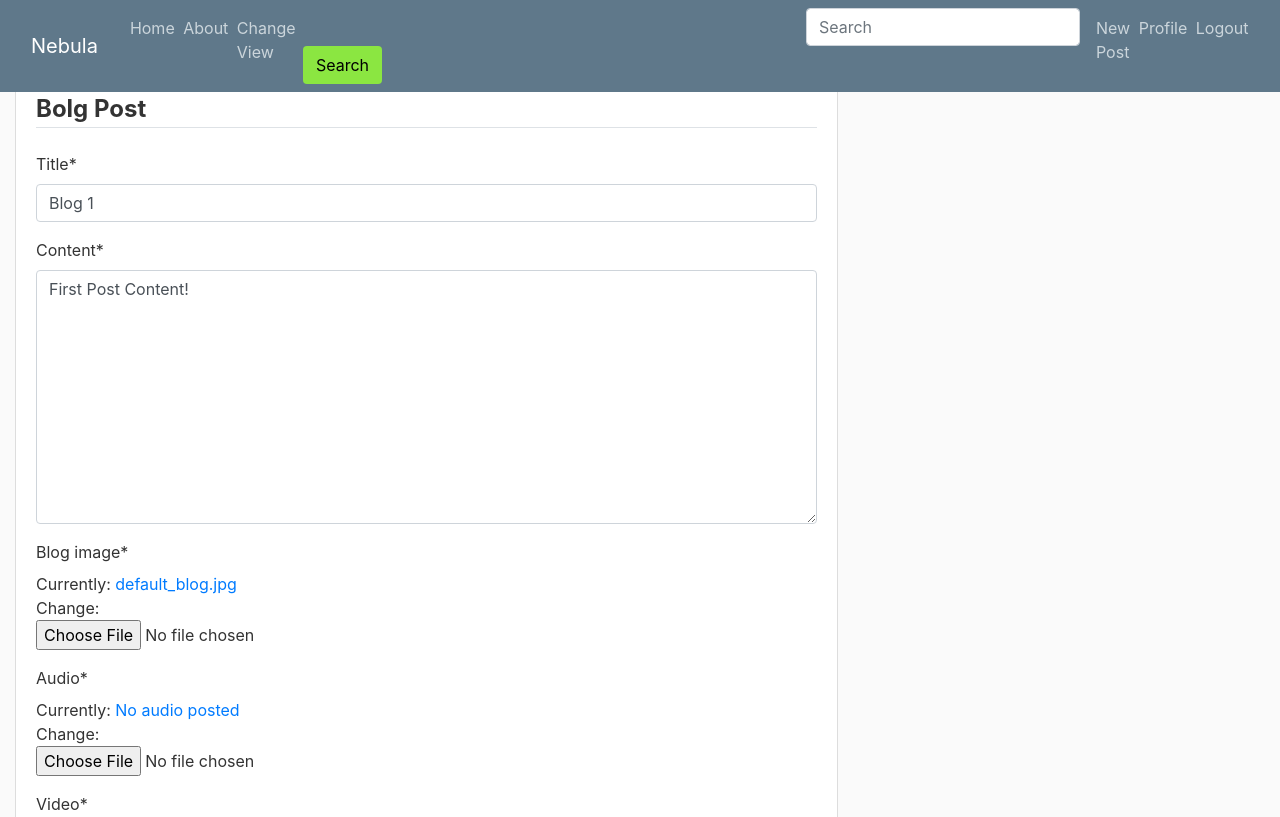
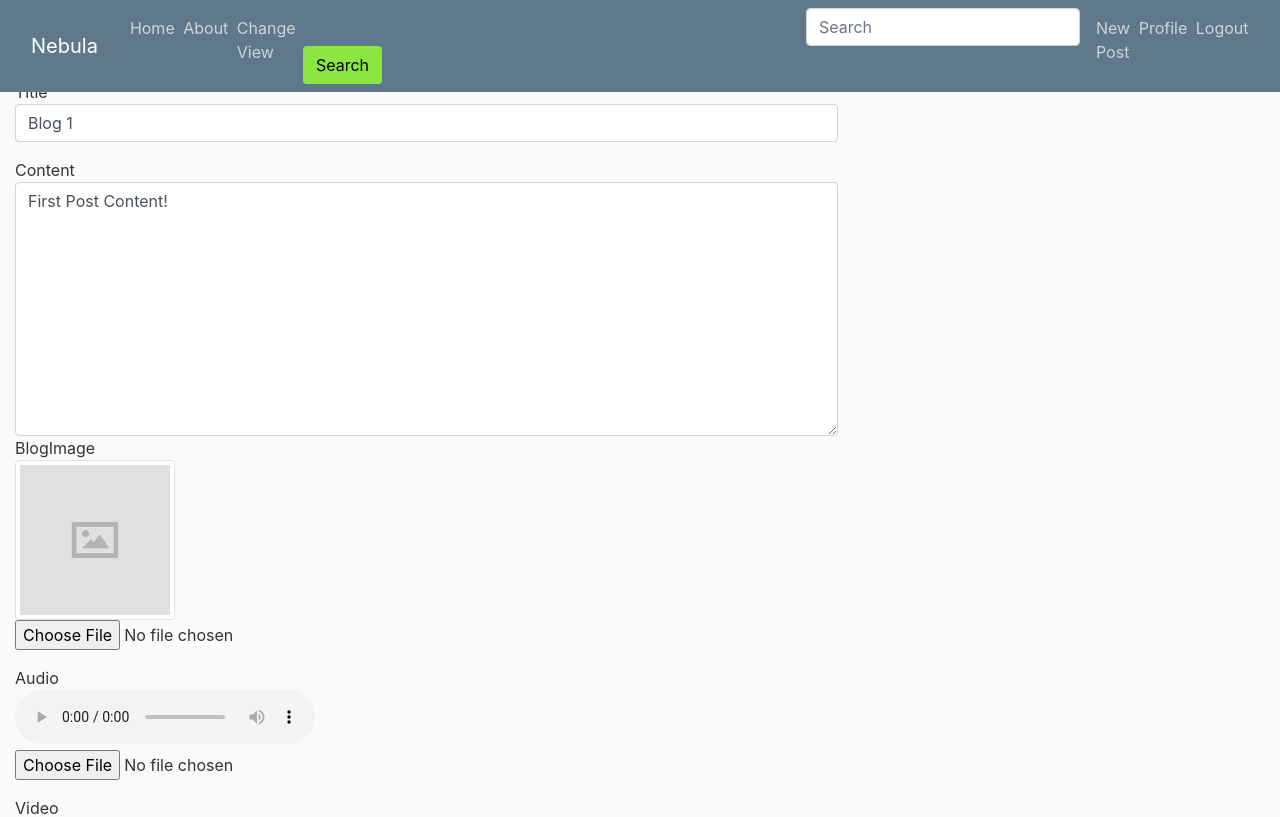
Before and after one commit to viveklele/Nebula-Media, a Django app: page /post/1/update/ in a window 1280 px wide. Shown: the top 817 px of the page. Run offline with Django 3.2, Linux system fonts and the light colour scheme; a user stored in the database is signed in; data comes from the database, SQL or seed files in the repository; both versions use the stored data as it was after the commit; some libraries are stand-ins or nearby versions.

Commit message:
create view updated

```diff
--- /dev/null
+++ b/blog/templates/blog/post_update.html
@@ -0,0 +1,50 @@
+{% extends "blog/base.html" %}
+{% block content %}
+<body>
+  <div>
+    <form method="post" action="{% url 'post-update' pk=form.pk %}" enctype="multipart/form-data">
+      {% csrf_token %}
+      <div>Title</div>
+      <div class="form-group">
+        <input class="form-control" id="title" name='title' value="{{form.title}}" type="text" required>
+      </div>
+      <div>Content</div>
+       <textarea name="content" cols="40" rows="10" class="textarea form-control" required id="id_content" name="content">{{form.content}}</textarea>
+
+       <div>BlogImage</div>
+      <div class="form-group">
+        {% if form.blog_image %}
+        <img class="img-thumbnail" style="height:10rem;" src="{{ form.blog_image.url }}" alt="image" required><br>
+        {% endif %}
+        <input id="blog_image" name='blog_image' type="file" >
+      </div>
+
+       <div>Audio</div>
+      <div class="form-group">
+        {% if form.audio %}
+        <audio src="{{ form.audio.url}}" controls></audio><br>
+        {% endif %}
+        <input id="audio" name='audio' type="file">
+      </div>
+
+       <div>Video</div>
+      <div class="form-group">
+        {% if form.video %}
+        <video width="600" height="400" src="{{ form.video.url }}" controls></video>
+        {% endif %}
+        <input id="video" name='video' type="file">
+      </div>
+
+       <div>keyword</div>
+      <div class="form-group">
+        <input class="form-control" id="keywords" name='keywords' type="text" value="{{form.keywords}}">
+      </div>
+
+        <div class='form-group'>
+				<button class='btn btn-outline-info' type='submit'>Update</button>
+			</div>
+    </form>
+
+  </div>
+</body>
+{% endblock content %}
--- a/blog/urls.py
+++ b/blog/urls.py
@@ -1,5 +1,5 @@
 from django.urls import path
-from .views import  PostUpdateView, PostDeleteView #UserPostListView #,PostCreateView PostDetailView, PostListView
+from .views import PostDeleteView #PostUpdateView #UserPostListView #,PostCreateView PostDetailView, PostListView
 from . import views
 
 urlpatterns = [
@@ -10,7 +10,8 @@
 	# path('post/<int:pk>/', PostDetailView.as_view(), name='post-detail'),
 	path('post/<int:pk>/', views.post_detail_view, name='post-detail'),
 	# path('postform/', PostCreateView.as_view(), name='post-create'),
-	path('post/<int:pk>/update/', PostUpdateView.as_view(), name='post-update'),
+	# path('post/<int:pk>/update/', PostUpdateView.as_view(), name='post-update'),
+	path('post/<int:pk>/update/', views.post_update, name='post-update'),
 	path('post/<int:pk>/delete/', PostDeleteView.as_view(), name='post-delete'),
 	path('about/', views.about, name='blog-about'),
 	path('grid_view/', views.grid_view, name='blog-grid_view'),
--- a/blog/views.py
+++ b/blog/views.py
@@ -1,4 +1,4 @@
-from django.shortcuts import render, get_object_or_404, redirect
+from django.shortcuts import render, get_object_or_404, redirect, HttpResponse
 from django.contrib.auth.mixins import LoginRequiredMixin, UserPassesTestMixin
 from django.contrib.auth.models import User
 from django.views.generic import ListView, UpdateView, DeleteView
@@ -7,6 +7,7 @@
 from django.db.models import Q
 from django.core.paginator import Paginator
 from django.contrib.auth.decorators import login_required
+from django.contrib import messages
 
 def post_list(request):
 	all_posts = Post.objects.all().order_by('-date_posted')
@@ -17,16 +18,6 @@
 		"posts" : final_page
 	}
 	return render(request, 'blog/home.html', context)
-
-# class UserPostListView(ListView):
-# 	model = Post
-# 	template_name = 'blog/user_posts.html' # '<app>/<model>_<viewtype>.html'
-# 	context_object_name = 'posts'
-# 	paginate_by = 5
-
-# 	def get_queryset(self):
-# 		user = get_object_or_404(User, username=self.kwargs.get('username'))
-# 		return Post.objects.filter(author=user).order_by('date_posted')
 
 def user_post_list(request, username):
 	user = User.objects.get(username=username)
@@ -63,21 +54,47 @@
 
 		return redirect('blog-home')
 	return render(request, "blog/post_create.html")
+	############################################################################
+@login_required
+def post_update(request, pk):
+	form = get_object_or_404(Post, pk=pk)
+	if request.method == 'POST':
+		form.title = request.POST.get('title')
+		form.content = request.POST.get('content')
+
+		if 'audio' in request.FILES:
+			form.audio = request.FILES['audio']
+
+		if 'video' in request.FILES:
+			form.video = request.FILES['video']
+
+		if 'blog_image' in request.FILES:
+			form.blog_image = request.FILES['blog_image']
+
+		form.keywords = request.POST.get('keywords')
+		form.author=request.user
+		form.save()
+		messages.success(request, "Your Pos update sucessfully!")
+		return redirect('/')
+	context = {
+		'form': form,
+	}
+	return render(request, 'blog/post_update.html', context)
 
 
-class PostUpdateView(LoginRequiredMixin, UserPassesTestMixin, UpdateView):
-	model = Post
-	fields = ['title', 'content', 'blog_image', 'audio', 'video', 'keywords']
+# class PostUpdateView(LoginRequiredMixin, UserPassesTestMixin, UpdateView):
+# 	model = Post
+# 	fields = ['title', 'content', 'blog_image', 'audio', 'video', 'keywords']
 
-	def form_valid(self, form):
-		form.instance.author = self.request.user
-		return super().form_valid(form)
+# 	def form_valid(self, form):
+# 		form.instance.author = self.request.user
+# 		return super().form_valid(form)
 
-	def test_func(self):
-		post = self.get_object()
-		if self.request.user == post.author:
-			return True
-		return False
+# 	def test_func(self):
+# 		post = self.get_object()
+# 		if self.request.user == post.author:
+# 			return True
+# 		return False
 
 
 class PostDeleteView(LoginRequiredMixin, UserPassesTestMixin, DeleteView):
@@ -121,19 +138,3 @@
 	return render(request, 'blog/search.html', paras)
 
 # show suggetions in search bar
-
-# def search_address(request):
-# 	title = request.GET.get('title')
-# 	payload = []
-# 	if title:
-# 		fake_address_objs = Post.objects.filter(Q(author__username__icontains=title))
-# 		# fake_address_objs = Post.objects.filter(Q(author__username__icontains=title) | Q(title__icontains=title) |
-#  		# Q(keywords__icontains=title))
-
-# 		for fake_address_obj in fake_address_objs:
-# 			payload.append(fake_address_obj.title)
-
-# 	return JsonResponse({
-# 		'status': 200,
-# 		'data': payload
-# 	})
```
Also changed, not shown: blog/templates/blog/post_create.html (+5 -5 lines), db.sqlite3.
